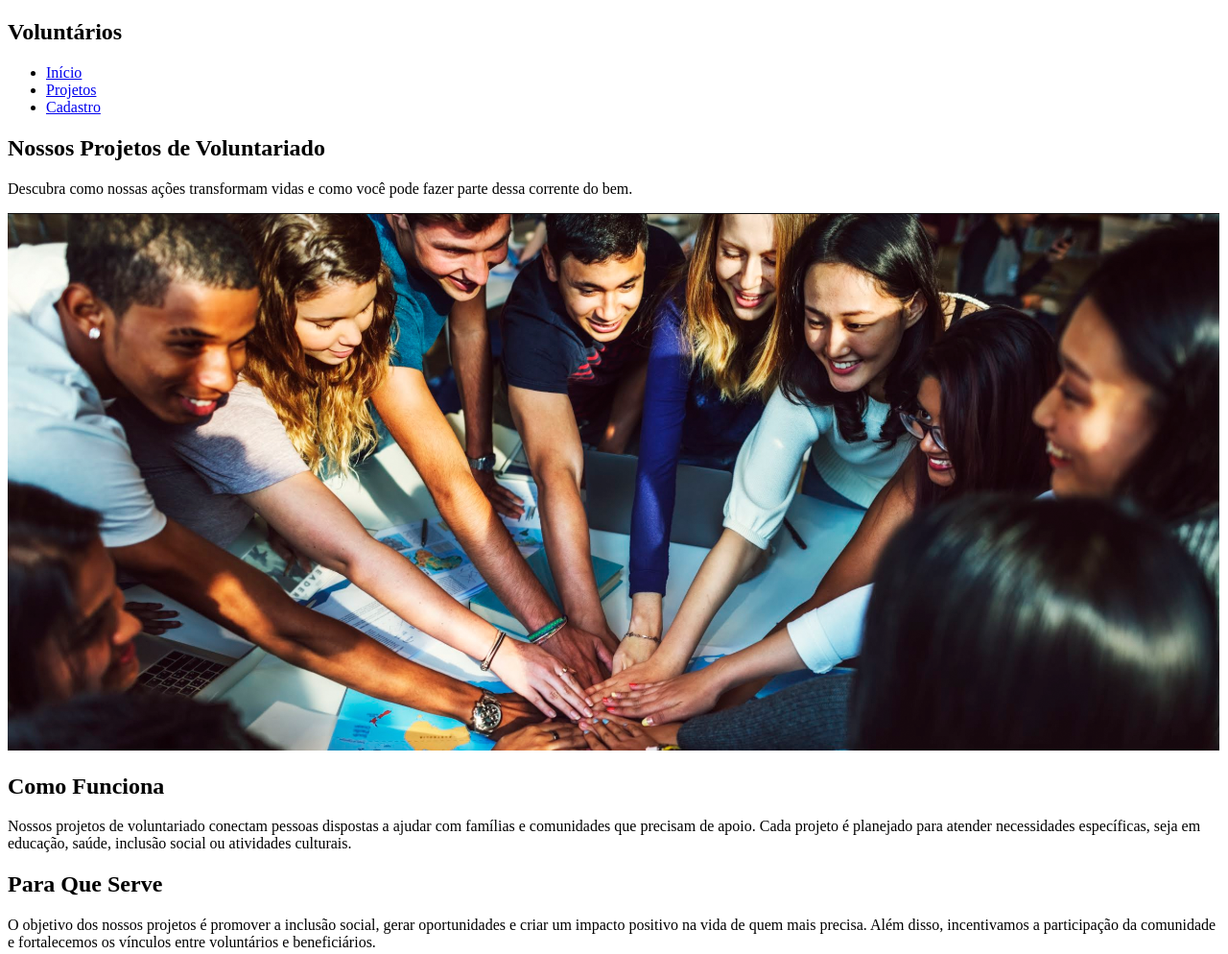
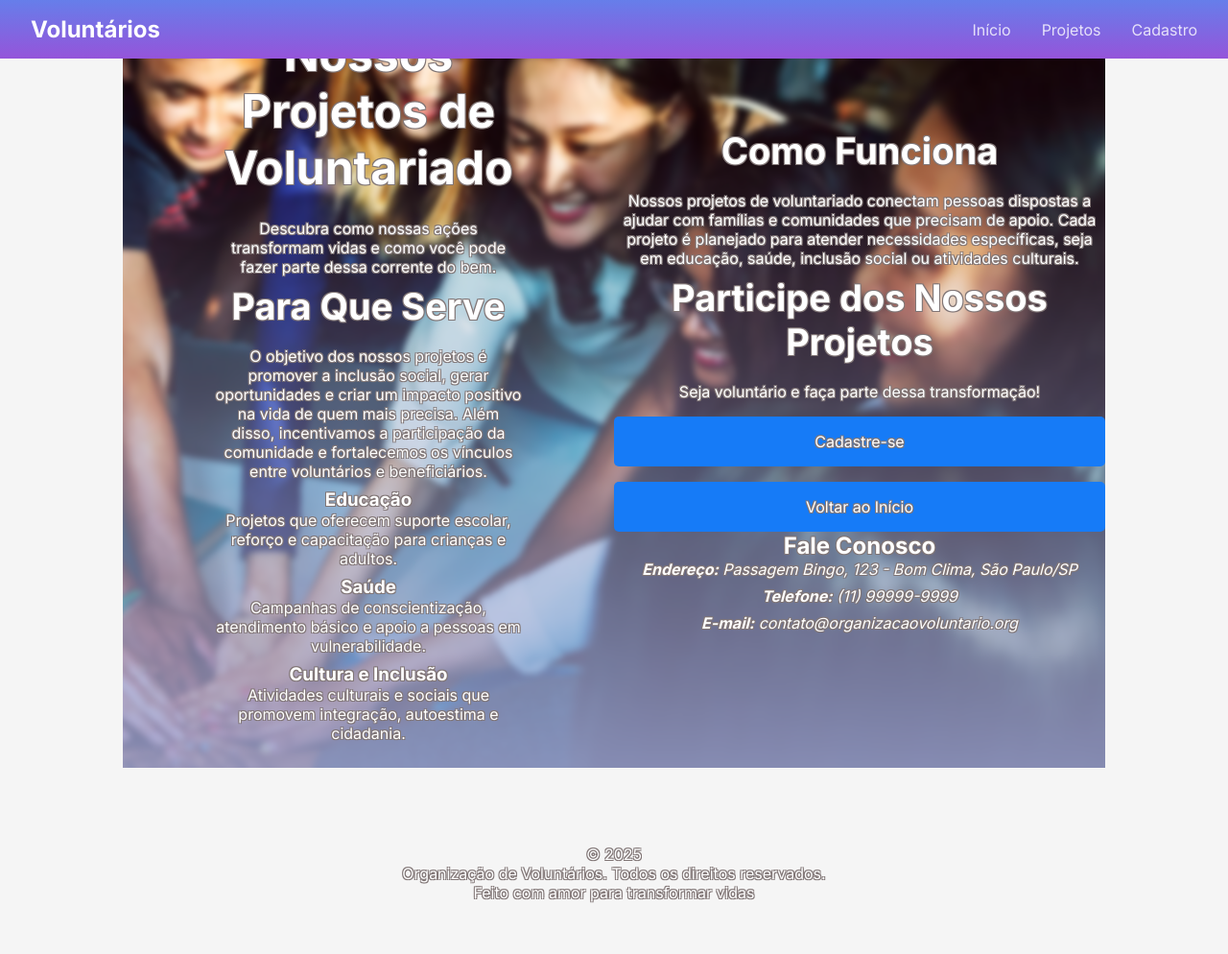
Before and after one commit to ItaloSouzaCS/Desenvolvimento-Front-End-Para-Web, a plain HTML site: page projetos.html in a window 1280 px wide. Shown: the top 994 px of the page at 96% size. After the commit the page ends 972 px from the top, so only its background shows below. Drawn offline with Linux system fonts and the light colour scheme.

Commit message:
Adição de arquivo css

```diff
--- a/projetos.html
+++ b/projetos.html
@@ -3,6 +3,13 @@
   <head>
     <meta charset="UTF-8" />
     <meta name="viewport" content="width=device-width, initial-scale=1.0" />
+    <link rel="stylesheet" href="styles.css" />
+    <link rel="preconnect" href="https://fonts.googleapis.com" />
+    <link rel="preconnect" href="https://fonts.gstatic.com" crossorigin />
+    <link
+      href="https://fonts.googleapis.com/css2?family=Inter:wght@400;700&display=swap"
+      rel="stylesheet"
+    />
     <title>Projetos de Voluntariado</title>
   </head>
   <body>
@@ -18,72 +25,57 @@
       </nav>
     </header>
 
+    <main>
       <!-- Seção inicial -->
-    <section>
-      <div>
-        <h1>Nossos Projetos de Voluntariado</h1>
-        <p>
+      <section class="principal_projetos container">
+
+        <div class="container__caixa">
+          <h2 class="container__titulo">Nossos Projetos de Voluntariado</h1>
+          <p class="container__texto">
             Descubra como nossas ações transformam vidas e como você pode fazer
             parte dessa corrente do bem.
           </p>
-        <img
-          src="img/voluntariado_projetos.png"
-          alt="Imagem de background com pessoas reunidas em projeto voluntário."
-        />
-      </div>
-    </section>
-
-    <!-- Sobre o Projeto -->
           <section>
-      <h2>Como Funciona</h2>
-      <p>
-        Nossos projetos de voluntariado conectam pessoas dispostas a ajudar com
-        famílias e comunidades que precisam de apoio. Cada projeto é planejado
-        para atender necessidades específicas, seja em educação, saúde, inclusão
-        social ou atividades culturais.
+            <h2 class="container__titulo__secundario">Para Que Serve</h2>
+            <p class="container__texto">
+              O objetivo dos nossos projetos é promover a inclusão social, gerar
+              oportunidades e criar um impacto positivo na vida de quem mais
+              precisa. Além disso, incentivamos a participação da comunidade e
+              fortalecemos os vínculos entre voluntários e beneficiários.
             </p>
-
-      <h2>Para Que Serve</h2>
-      <p>
-        O objetivo dos nossos projetos é promover a inclusão social, gerar
-        oportunidades e criar um impacto positivo na vida de quem mais precisa.
-        Além disso, incentivamos a participação da comunidade e fortalecemos os
-        vínculos entre voluntários e beneficiários.
-      </p>
-
-      <div>
-        <div>
             <h3>Educação</h3>
-          <p>
+            <p class="container__texto">
               Projetos que oferecem suporte escolar, reforço e capacitação para
               crianças e adultos.
             </p>
-        </div>
-        <div>
             <h3>Saúde</h3>
-          <p>
+            <p class="container__texto">
               Campanhas de conscientização, atendimento básico e apoio a pessoas
               em vulnerabilidade.
             </p>
-        </div>
-        <div>
             <h3>Cultura e Inclusão</h3>
             <p>
-            Atividades culturais e sociais que promovem integração, autoestima e
-            cidadania.
+              Atividades culturais e sociais que promovem integração, autoestima
+              e cidadania.
             </p>
         </div>
-      </div>
-    </section>
 
+      <div>
+        <h2 class="container__titulo__secundario">Como Funciona</h2>
+        <p class="container__texto">
+          Nossos projetos de voluntariado conectam pessoas dispostas a ajudar
+          com famílias e comunidades que precisam de apoio. Cada projeto é
+          planejado para atender necessidades específicas, seja em educação,
+          saúde, inclusão social ou atividades culturais.
+        </p>
          <!-- Call to Action -->
         <section>
           <div>
-        <h2>Participe dos Nossos Projetos</h2>
-        <p>Seja voluntário e faça parte dessa transformação!</p>
-        <div class="cta-buttons">
-          <a href="cadastro.html">Cadastre-se</a>
-          <a href="index.html">Voltar ao Início</a>
+            <h2 class="container__titulo__secundario">Participe dos Nossos Projetos</h2>
+            <p class="container__texto">Seja voluntário e faça parte dessa transformação!</p>
+            <div class="container_botoes">
+              <a href="cadastro.html" class="container__botao">Cadastre-se</a>
+              <a href="index.html" class="container__botao">Voltar ao Início</a>
             </div>
           </div>
         </section>
@@ -92,20 +84,22 @@
         <section>
           <h2>Fale Conosco</h2>
           <address>
-        <p>
+            <p class="container__texto">
               <strong>Endereço:</strong> Passagem Bingo, 123 - Bom Clima, São
               Paulo/SP
             </p>
-        <p><strong>Telefone:</strong> (11) 99999-9999</p>
-        <p><strong>E-mail:</strong> contato@organizacaovoluntario.org</p>
+            <p class="container__texto"><strong>Telefone:</strong> (11) 99999-9999</p>
+            <p class="container__texto"><strong>E-mail:</strong> contato@organizacaovoluntario.org</p>
           </address>
         </section>
+        </div>
+        </section>
+    </main>
 
     <!-- Footer de informações -->
     <footer>
-      <p>
-        &copy; 2025 Organização de Voluntários. Todos os direitos reservados.
-      </p>
+      <p>&copy; 2025</p>
+      <p>Organização de Voluntários. Todos os direitos reservados.</p>
       <p>Feito com amor para transformar vidas</p>
     </footer>
   </body>
--- /dev/null
+++ b/styles.css
@@ -0,0 +1,176 @@
+:root {
+    --branco-principal: #FFFFFF;
+    --cinza-secundario: #C0C0C0;
+    --botao-azul: #167BF7;
+    /* --cor-de-fundo: #00030C; */
+    --cor-de-fundo: #f5f5f5;
+    --fonte-principal: 'Inter';
+    --botao-azul-efeito: #3c92fa;
+}
+
+* {
+    margin: 0;
+    padding: 0;
+}
+
+body {
+    background-color: var(--cor-de-fundo);
+    color: var(--branco-principal);
+    font-family: var(--fonte-principal);
+    font-size: 16px;
+    font-weight: 400;
+}
+
+
+header {
+    background: linear-gradient( #667eea 0%, #9554da 100%);
+    padding: 1rem 0;
+    position: fixed;
+    width: 100%;
+    top: 0;
+    z-index: 1000;
+}
+
+nav {
+    max-width: 100vw;
+    margin: 0 auto;
+    display: flex;
+    justify-content: space-between;
+    align-items: center;
+    padding: 0 2rem;
+}
+
+
+nav ul {
+    display: flex;
+    list-style: none;
+    gap: 2rem;
+}
+
+
+nav a {
+    color: white;
+    text-decoration: none;
+    font-weight: 500;
+    opacity: 0.8;
+}
+
+nav a:hover,
+nav a.active {
+    opacity: 1;
+    font-weight: bold;
+}
+
+main {
+    margin-left: 10vw;
+    margin-right: 10vw;
+    text-shadow:
+        1px 1px 0 #817676,
+       -1px -1px 0 #817676,
+        1px -1px 0 #817676,
+       -1px 1px 0 #817676;
+}
+
+
+.principal {
+    position: relative;
+    overflow: hidden;
+    align-items: center;
+    text-align: center;
+    font-family: "Inter";
+}
+
+.principal::before {
+    content: "";
+    position: absolute;
+    inset: 0;
+    background-image: linear-gradient(to top, rgba(158, 168, 214, 0.85) 0%, rgba(102,126,234,0.0) 80%), url("./img/voluntariado.jpg");
+    background-repeat: no-repeat;
+    background-position: center right;
+    background-size: cover;
+    filter: blur(3px);
+    transform: scale(1.06);
+    z-index: -1; /* fica atrás do próprio conteúdo */
+    pointer-events: none;
+}
+
+.principal_projetos {
+    position: relative;
+    overflow: hidden;
+    align-items: center;
+    text-align: center;
+    font-family: "Inter";
+}
+
+.principal_projetos::before {
+    content: "";
+    position: absolute;
+    inset: 0;
+    background-image: linear-gradient(to top, rgba(158, 168, 214, 0.85) 0%, rgba(102,126,234,0.0) 80%), url("./img/voluntariado_projetos.png");
+    background-repeat: no-repeat;
+    background-position: center right;
+    background-size: cover;
+    filter: blur(3px);
+    transform: scale(1.06);
+    z-index: -1; /* fica atrás do próprio conteúdo */
+    pointer-events: none;
+}
+
+.container {
+    height: 100vh;
+    display: grid;
+    grid-template-columns: 50% 50%;
+    text-shadow:
+        1px 1px 0 #817676,
+       -1px -1px 0 #817676,
+        1px -1px 0 #817676,
+       -1px 1px 0 #817676;
+}
+
+.container__titulo {
+    font-size: 48px;
+    font-weight: 700;
+    margin-bottom: 0.5em;
+}
+
+.container__titulo__secundario {
+    font-size: 38px;
+    font-weight: 700;
+    margin-bottom: 0.5em;
+}
+
+.container__texto {
+    margin-bottom: 0.5em;
+}
+
+.container__botao {
+    background-color: var(--botao-azul);
+    border-radius: 5px;
+    padding: 1em;
+    color: var(--branco-principal);
+    display: block;
+    text-decoration: none;
+    margin-top: 1em;
+}
+
+.container__caixa {
+    margin: 0 6em;
+}
+
+.container__botao:hover {
+    background-color: var(--botao-azul-efeito);
+
+}
+
+footer {
+    text-align: center;
+    padding: 2rem;
+    background: #f5f5f5;
+    color: var(--branco-principal);
+    margin-top: 3rem;
+    text-shadow:
+        1px 1px 0 #817676,
+       -1px -1px 0 #817676,
+        1px -1px 0 #817676,
+       -1px 1px 0 #817676;
+}
```
Also changed, not shown: cadastro.html (+9 -3 lines), index.html (+20 -15 lines). Lines whose indentation alone changed are shown as unchanged.
